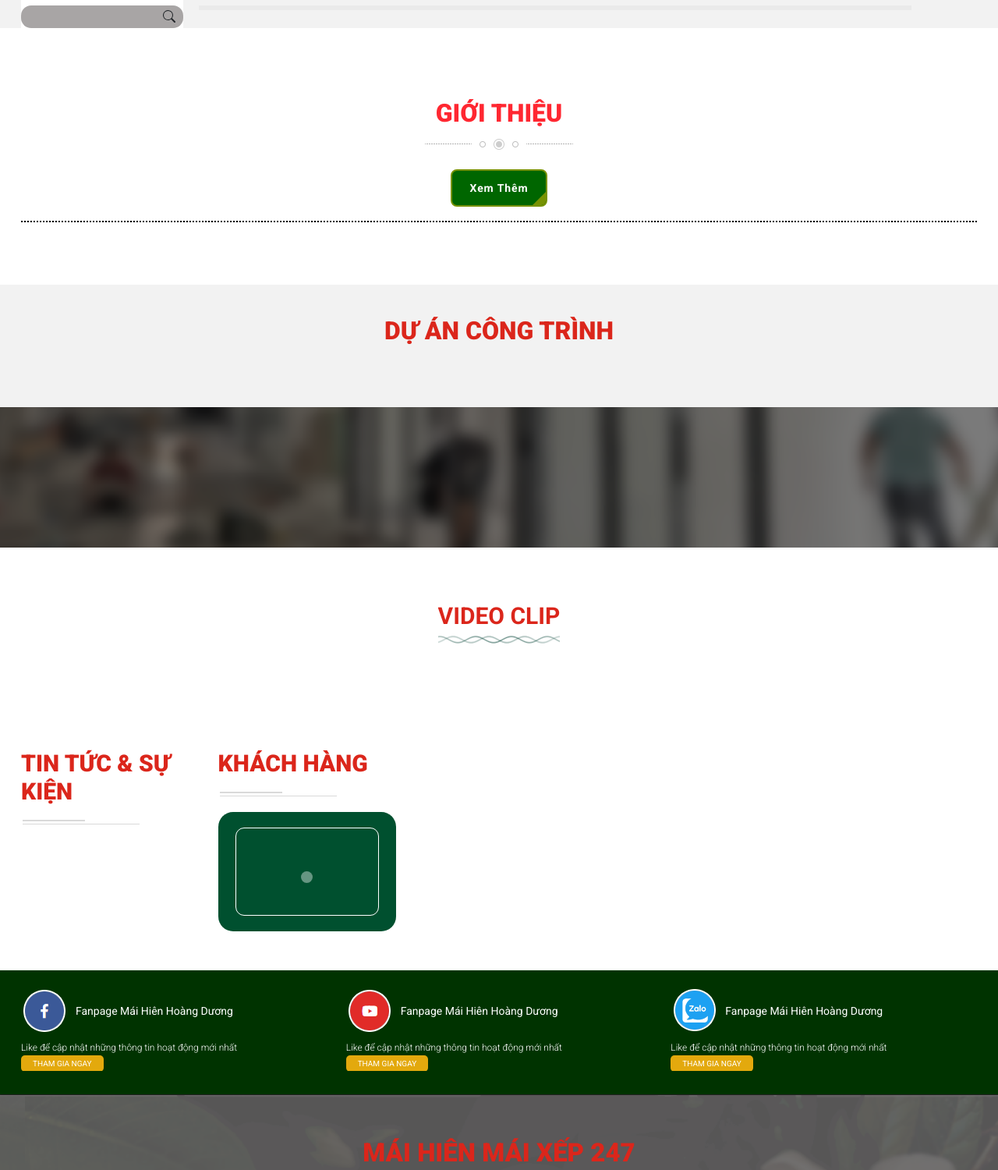
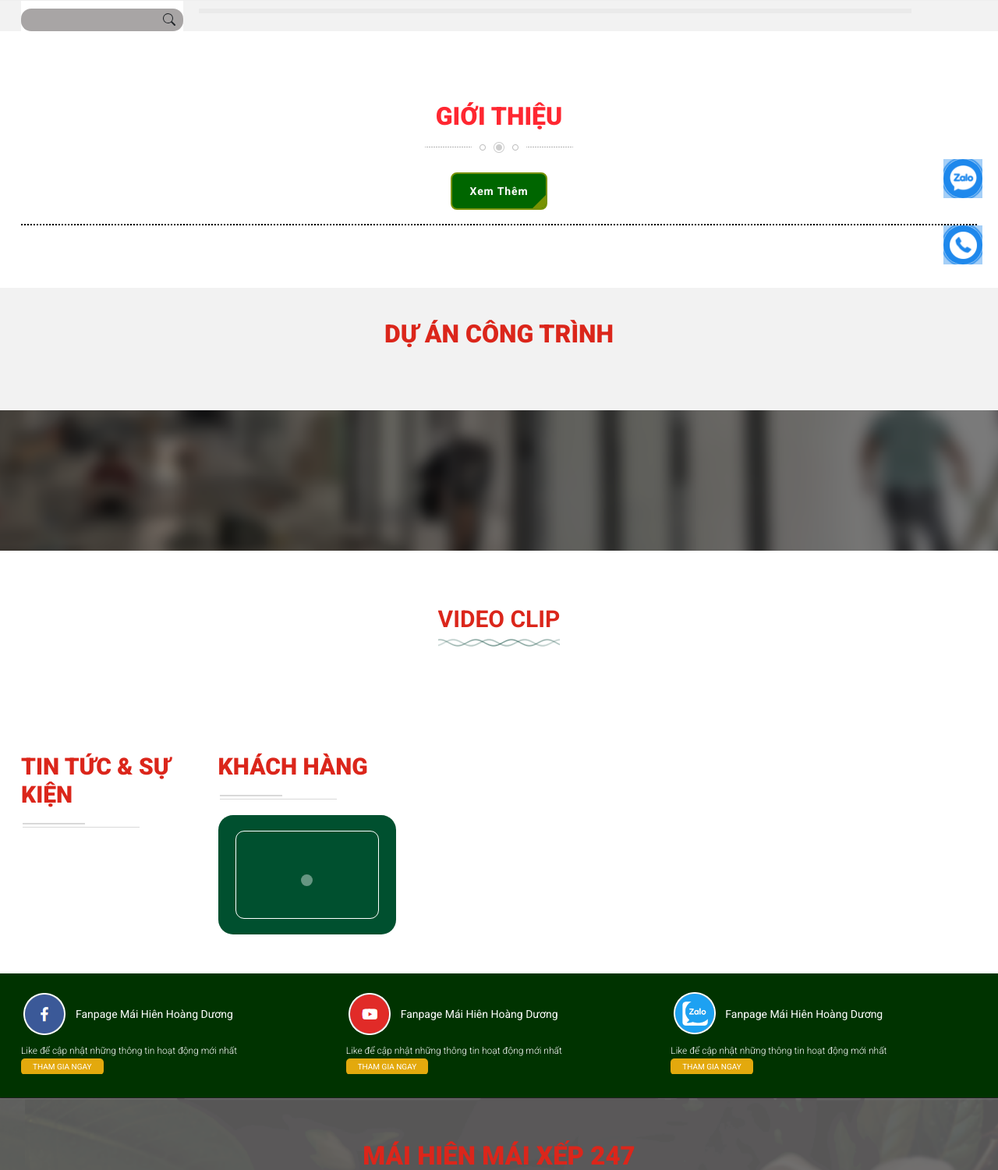
Before and after one commit to mytien0906/maihienmayxep, a PHP site: page / in a window 1280 px wide. Shown: the part 231-1731 px from the top of the page at 78% size. Run offline with PHP 8.4, Linux system fonts and the light colour scheme; data that the repository does not hold is empty; some libraries are stand-ins or nearby versions.

Commit message:
up block contact

```diff
--- a/assets/css/styles.css
+++ b/assets/css/styles.css
@@ -1,3 +1,90 @@
+.btn-contact-block {
+   display: block;
+    width: 50px;
+    height: 50px;
+    position: fixed;
+    right: 20px;
+    z-index: 10;
+    cursor: pointer;
+}
+
+.btn-contact-block p.btn-img{
+    display: flex;
+    display: -ms-flex;
+    justify-content: center;
+    align-items: center;
+    -ms-flex-align: center;
+    width: 50px;
+    height: 50px;
+    border-radius: 50%;
+    background: #1e88ec;
+    position: relative;
+    z-index: 1;
+}
+
+.btn-contact-block p.btn-img img{
+    vertical-align: middle;
+    width: 70%;
+}
+
+.btn-contact-block .child-nth-2 {
+    animation-iteration-count: infinite;
+    animation-duration: 1s;
+    animation-fill-mode: both;
+    width: 70px;
+    height: 70px;
+    top: -10px;
+    right: -10px;
+    position: absolute;
+    -webkit-transition: all 0.2s ease-in-out;
+    -moz-transition: all 0.2s ease-in-out;
+    -ms-transition: all 0.2s ease-in-out;
+    -o-transition: all 0.2s ease-in-out;
+    transition: all 0.2s ease-in-out;
+    -webkit-border-radius: 100%;
+    -moz-border-radius: 100%;
+    border-radius: 100%;
+    border: 2px solid transparent;
+    -webkit-transition: all 0.5s;
+    -moz-transition: all 0.5s;
+    -o-transition: all 0.5s;
+    transition: all 0.5s;
+    background-color: #1e88ec;
+    opacity: 0.4;
+}
+
+.btn-contact-block .child-nth-1 {
+
+    animation-iteration-count: infinite;
+    animation-duration: 1s;
+    animation-fill-mode: both;
+    width: 60px;
+    height: 60px;
+    top: -5px;
+    right: -5px;
+    position: absolute;
+    background-color: transparent;
+    -webkit-border-radius: 100%;
+    -moz-border-radius: 100%;
+    border-radius: 100%;
+    border: 2px solid #1e88ec;
+    opacity: 0.1;
+    border-color: #1e88ec;
+    opacity: 0.5;
+    animation-duration: 1s;
+    animation-fill-mode: both;
+    animation-iteration-count: infinite;
+}
+.btn-effect{
+    bottom: 315px;
+position: fixed;
+}
+/* .btn-effect:nth-child(1){
+    bottom: 315px;
+} */
+.btn-effect:nth-child(2){
+    bottom: 230px;
+}
 :root {
     --green-dark-color: #246a34;
     --green-light-color: #006600;
@@ -385,11 +472,13 @@ span.carousel-control-prev-icon:hover, span.carousel-control-next-icon:hover {
 .box-product-categories {
     text-align: center;
 }
-.box-product-categories .box-product-item-wrapper .box-product-link img{
+
+.box-product-categories .box-product-item-wrapper .box-product-link img {
     width: 100%;
     height: 200px;
 }
-.box-product-categories .box-product-item-wrapper h3{
+
+.box-product-categories .box-product-item-wrapper h3 {
     font-size: 18px;
     color: #212529;
     margin-bottom: 10px;
@@ -397,6 +486,7 @@ span.carousel-control-prev-icon:hover, span.carousel-control-next-icon:hover {
     padding-top: 25px;
     font-weight: 500;
 }
+
 .box-product-categories a {
     color: var(--red-light-color);
     padding-top: 5px;
@@ -555,9 +645,11 @@ span.carousel-control-prev-icon:hover, span.carousel-control-next-icon:hover {
     width: 100%;
     border: 4px solid #fff;
 }
-.box-fields-wrapper .box-field-link:hover img{
+
+.box-fields-wrapper .box-field-link:hover img {
     transform: scale(1.1)
 }
+
 .box-fields-wrapper .box-field-info p {
     font-size: 13px;
     color: #ffffff;
@@ -1216,14 +1308,13 @@ ul.slick-dots {
     /* END HEADER */
     .main-content-intro .main-content-wrapper .main-content-left,
     .main-content-construct .main-content-wrapper .main-content-left,
-    .main-content-videos .main-content-wrapper .main-content-left{
+    .main-content-videos .main-content-wrapper .main-content-left {
         flex: 2;
     }
 
     .main-content-intro .main-content-wrapper .main-content-right,
     .main-content-construct .main-content-wrapper .main-content-right,
-    .main-content-videos .main-content-wrapper .main-content-right
-    {
+    .main-content-videos .main-content-wrapper .main-content-right {
         flex: 5;
     }
 
@@ -1233,61 +1324,75 @@ ul.slick-dots {
         text-transform: capitalize;
         font-size: 18px;
     }
-    .new-item-info{
+
+    .new-item-info {
         flex: 3;
         padding-right: 15px;
         padding-left: 15px;
     }
-    .new-item-link{
+
+    .new-item-link {
         flex: 2;
     }
-    .main-content-left .news-block .news-content .new-item-wrapper .new-item-link{
+
+    .main-content-left .news-block .news-content .new-item-wrapper .new-item-link {
         margin: 3%;
     }
 }
+
 /* large */
-@media screen and (max-width: 992px){
-    .bottom-header{
+@media screen and (max-width: 992px) {
+    .bottom-header {
         background: none;
     }
-    .bottom-header li.header-navbar-item{
+
+    .bottom-header li.header-navbar-item {
         width: 30%;
         background: #ff2731;
     }
-    .box-projects .project-block{
-        grid-template-columns: repeat(2,1fr);
+
+    .box-projects .project-block {
+        grid-template-columns: repeat(2, 1fr);
     }
-    .box-news .new-item{
+
+    .box-news .new-item {
         width: 98%
     }
-    .new-item-info{
+
+    .new-item-info {
         padding-left: 35px;
     }
-    .main-content-videos .main-content-right .box-product-block .box-product-item-wrapper{
+
+    .main-content-videos .main-content-right .box-product-block .box-product-item-wrapper {
         width: 275px !important;
     }
-    .top-footer .img-fanpage p{
+
+    .top-footer .img-fanpage p {
         margin-top: 10px;
     }
 }
-@media screen and (max-width: 768px){
-    .box-product-categories .box-product-block, .box-projects .project-block{
+
+@media screen and (max-width: 768px) {
+    .box-product-categories .box-product-block, .box-projects .project-block {
         grid-template-columns: 1fr;
     }
+
     .box-product-block .box-product-item-wrapper .box-product-link img,
-    .box-projects .project-block img
-    {
+    .box-projects .project-block img {
         height: 100%;
     }
-    .box-projects .project-block .project-item-wrapper .project-item-info .project-item-title{
-        min-height:45px;
+
+    .box-projects .project-block .project-item-wrapper .project-item-info .project-item-title {
+        min-height: 45px;
     }
-    .top-footer .img-fanpage{
-       justify-content:center;
-       align-items:center;
+
+    .top-footer .img-fanpage {
+        justify-content: center;
+        align-items: center;
     }
-    .fg-text, .fp-link{
-        text-align:center;
+
+    .fg-text, .fp-link {
+        text-align: center;
         margin-top: 15px;
     }
 }
--- a/footer.php
+++ b/footer.php
@@ -1,9 +1,27 @@
 <footer class="footer-contacts">
+
     <div class="scrollToTop" style="display: none;">
         <img src="assets/images/top.png" alt="Go Top">
     </div>
+
+    <div class="btn-contact-wrapper">
+    <a class="btn-effect btn-contact-block">
+        <div class="child-nth-1 animate__animated animate__zoomIn"></div>
+        <div class="child-nth-2 animate__animated animate__pulse"></div>
+        <p class="btn-img">
+            <img src="./assets/images/zl.png" alt="">
+        </p>
+    </a>
+    <!-- Optional JavaScript -->
+    <a class="btn-effect btn-contact-block">
+        <div class="child-nth-1 animate__animated animate__zoomIn"></div>
+        <div class="child-nth-2 animate__animated animate__pulse"></div>
+        <p class="btn-img">
+            <img src="./assets/images/hl.png" alt="">
+        </p>
+    </a>
+    </div>
     <!-- CHUA CO ICON ZALO & HOTLINE -->
-
     <div class="top-footer">
         <div class="container">
             <div class="row">
--- a/head.php
+++ b/head.php
@@ -14,7 +14,17 @@
     <link
         href="https://fonts.googleapis.com/css2?family=Roboto:ital,wght@0,100;0,300;0,400;0,500;0,700;0,900;1,100;1,300;1,400;1,500;1,700;1,900&display=swap"
         rel="stylesheet">
+        <!-- Link file css -->
     <link rel="stylesheet" href="./assets/css/styles.css">
+    <link rel="stylesheet" href="./assets/css/chi-tiet.css">
+    <link rel="stylesheet" href="./assets/css/cong-trinh.css">
+    <link rel="stylesheet" href="./assets/css/gioi-thieu.css">
+    <link rel="stylesheet" href="./assets/css/lien-he.css">
+    <link rel="stylesheet" href="./assets/css/tin-tuc.css">
+    <link rel="stylesheet" href="./assets/css/video.css">
+    <link rel="stylesheet" href="https://cdnjs.cloudflare.com/ajax/libs/animate.css/4.1.1/animate.min.css" />
+
+
     <link rel="stylesheet" type="text/css" href="./assets/slick/slick.css" />
     <link rel="stylesheet" href="https://cdnjs.cloudflare.com/ajax/libs/fancybox/3.3.5/jquery.fancybox.min.css" />
     <script src="https://code.jquery.com/jquery-3.3.1.slim.min.js" integrity="sha384-q8i/X+965DzO0rT7abK41JStQIAqVgRVzpbzo5smXKp4YfRvH+8abtTE1Pi6jizo" crossorigin="anonymous"></script>
```
Lines whose indentation alone changed are shown as unchanged.
